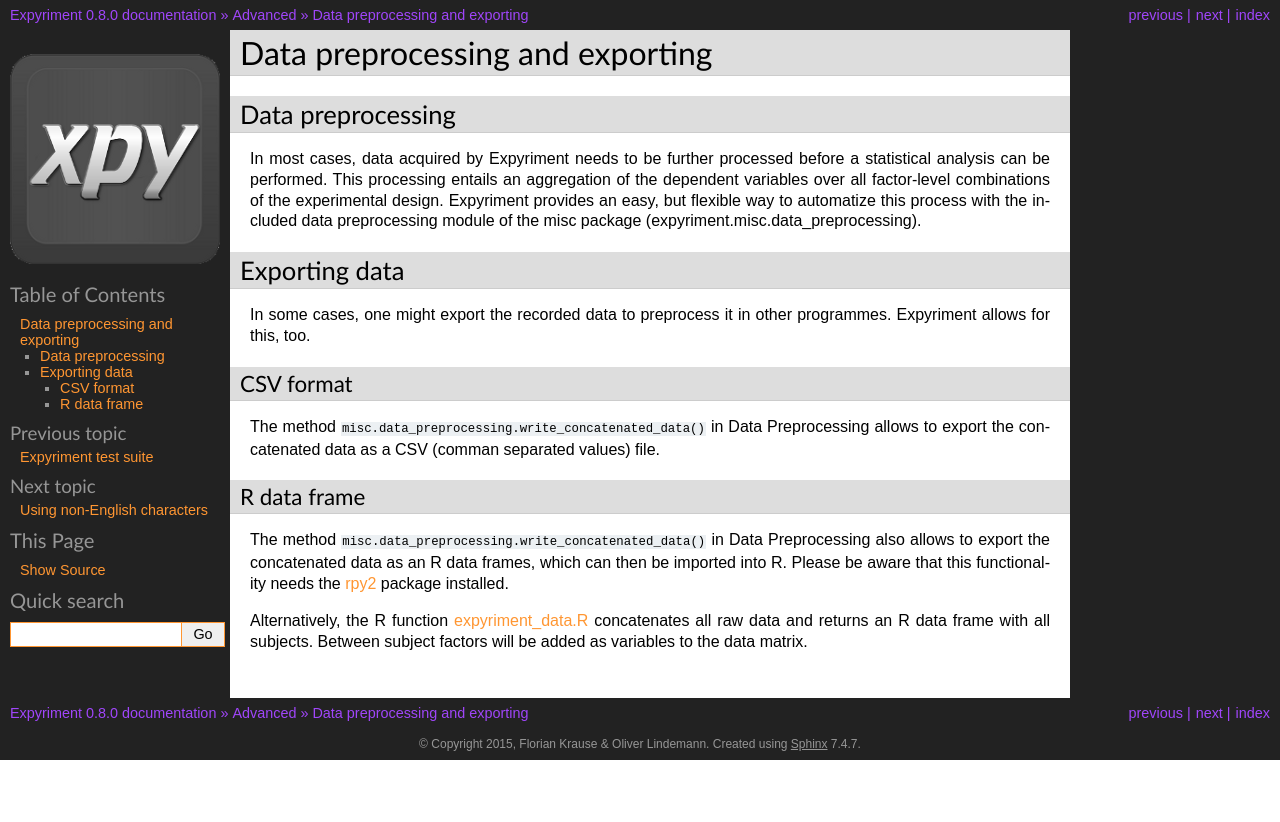
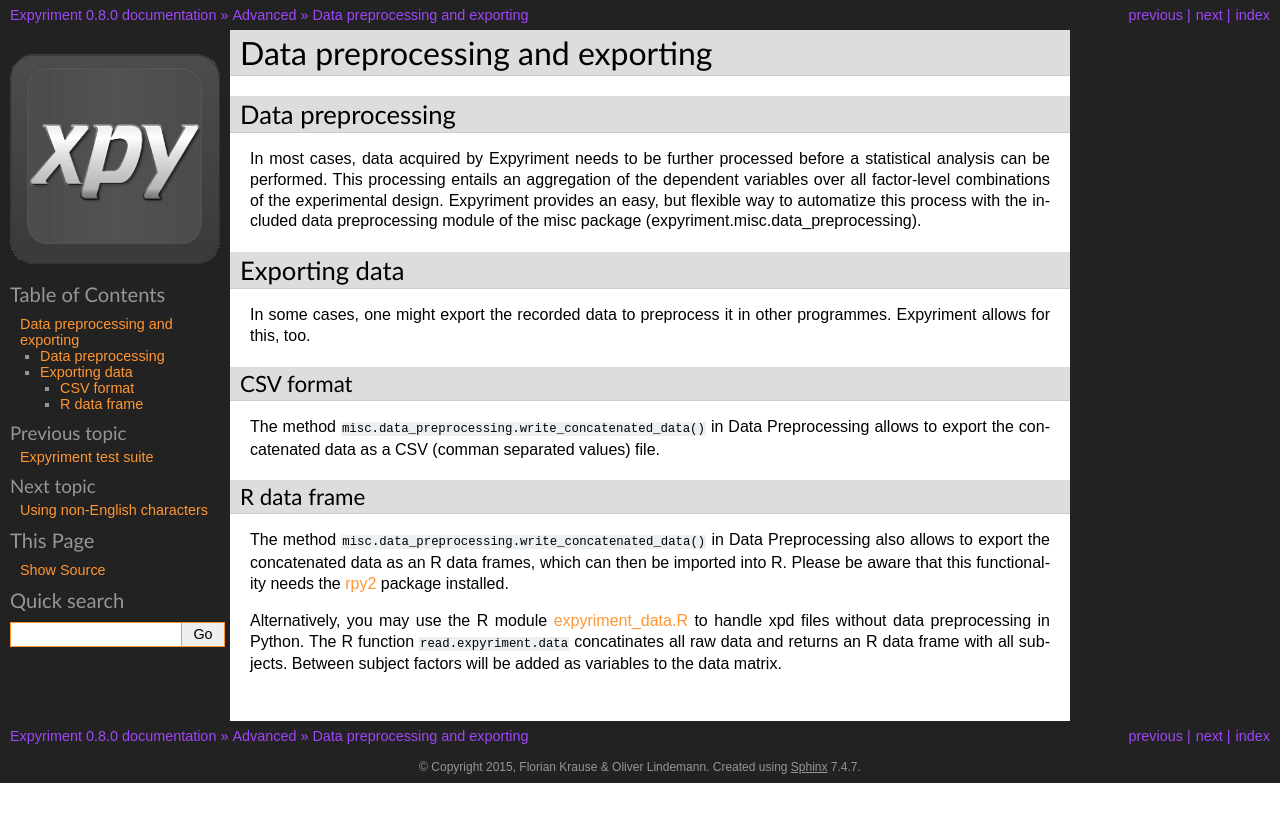
Before and after one commit to expyriment/expyriment, a Sphinx documentation site: the page built from documentation/sphinx/DataPreprocessing.rst, in a window 1280 px wide. Shown: the top 822 px of the page. Built offline with Sphinx 7.4.7, drawn with Linux system fonts in a browser that asks for light colours; pages that are not in the unit, such as notebooks, are missing from menus.

Commit message:
Update DataPreprocessing.rst

```diff
--- a/documentation/sphinx/DataPreprocessing.rst
+++ b/documentation/sphinx/DataPreprocessing.rst
@@ -31,9 +31,10 @@ also allows to export the concatenated data as an R data frames,
 which can then be imported into R.
 Please be aware that this functionality needs the rpy2_ package installed.
 
-Alternatively, the R function expyriment_data.R_ concatenates all raw data and returns an R data
-frame with all subjects. Between subject factors will be added as variables to
-the data matrix.
+Alternatively, you may use the R module expyriment_data.R_ to handle xpd files without
+data preprocessing in Python. The R function ``read.expyriment.data`` concatinates all
+raw data and returns an R data frame with all subjects. Between subject factors will
+be added as variables to the data matrix.
 
 .. _expyriment_data.R: https://raw.githubusercontent.com/expyriment/expyriment/master/tools/expyriment_data.R
 .. _rpy2: http://rpy.sourceforge.net
```
